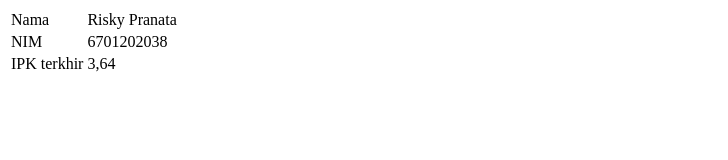
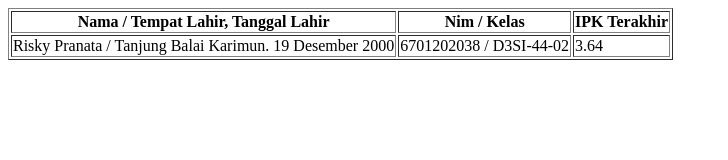
Before and after one commit to riskypranata/6701202038-Assesment1pwb, a plain HTML site: page index.html in a window 1280 px wide. Shown: the whole page, without its empty margins (0-728 px from the left). Drawn offline with Linux system fonts and the light colour scheme.

Commit message:
Menambahkan Tempat tanggal lahir dan Kelas

```diff
--- a/index.html
+++ b/index.html
@@ -1,25 +1,22 @@
 <!DOCTYPE html>
 <html>
 <head>
-    <title>Belajar Git dan Github</title>
+	<title>Biodata</title>
 </head>
 <body>
-
-    <table>
-        <tr>
-            <td>Nama </td>
-            <td>Risky Pranata</td>
-            <td>
-        </tr>
-        <tr>
-            <td>NIM</td>
-            <td>6701202038</td>
-        </tr>
-        <tr>
-        	<td>IPK terkhir</td>
-        	<td>3,64</td>
-        </tr>
-    </table>
-
+	<table border = 1>
+		<thead>
+		<tr>
+			<th> Nama / Tempat Lahir, Tanggal Lahir </th>
+			<th> Nim / Kelas </th>
+			<th> IPK Terakhir </th>
+		</tr>
+		</thead>
+		<tr>
+			<td> Risky Pranata / Tanjung Balai Karimun. 19 Desember 2000 </td>
+			<td> 6701202038 / D3SI-44-02 </td>
+			<td> 3.64 </td>
+		</tr>
+	</table>
 </body>
 </html>
```
